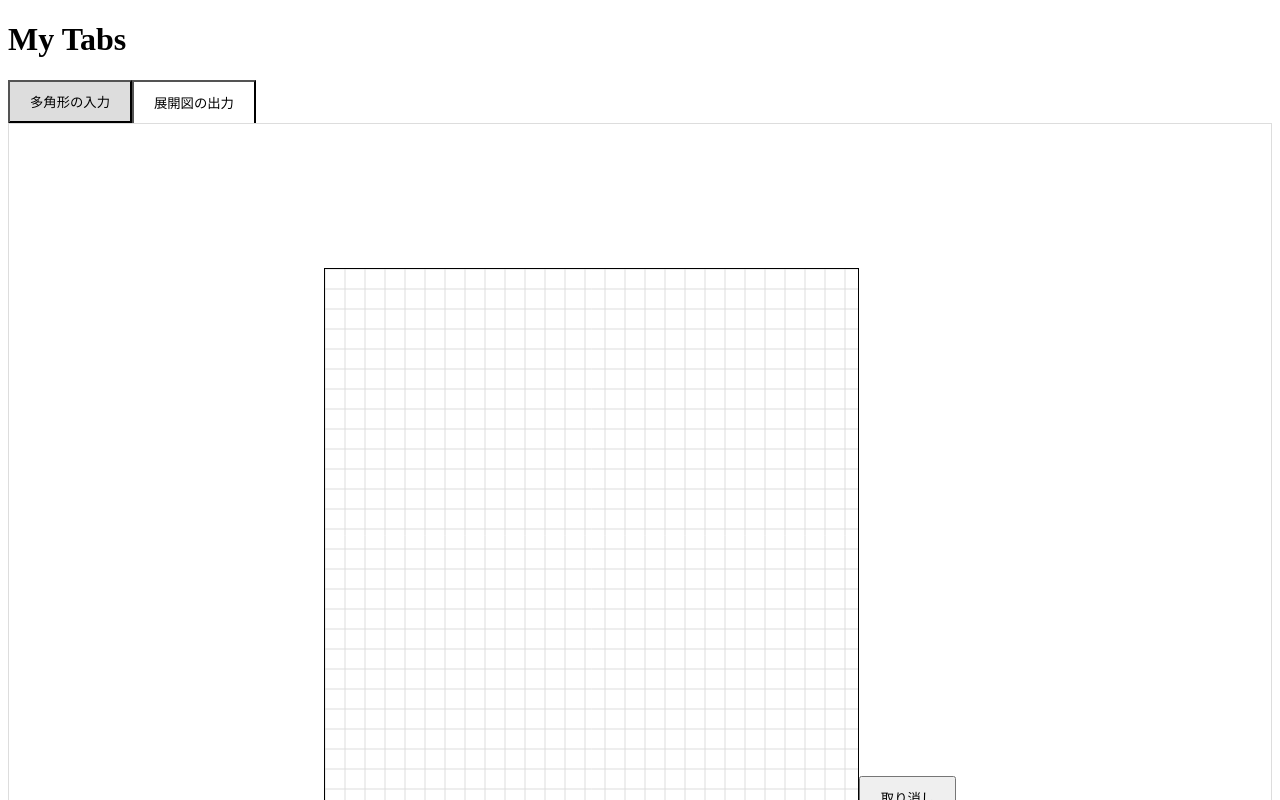
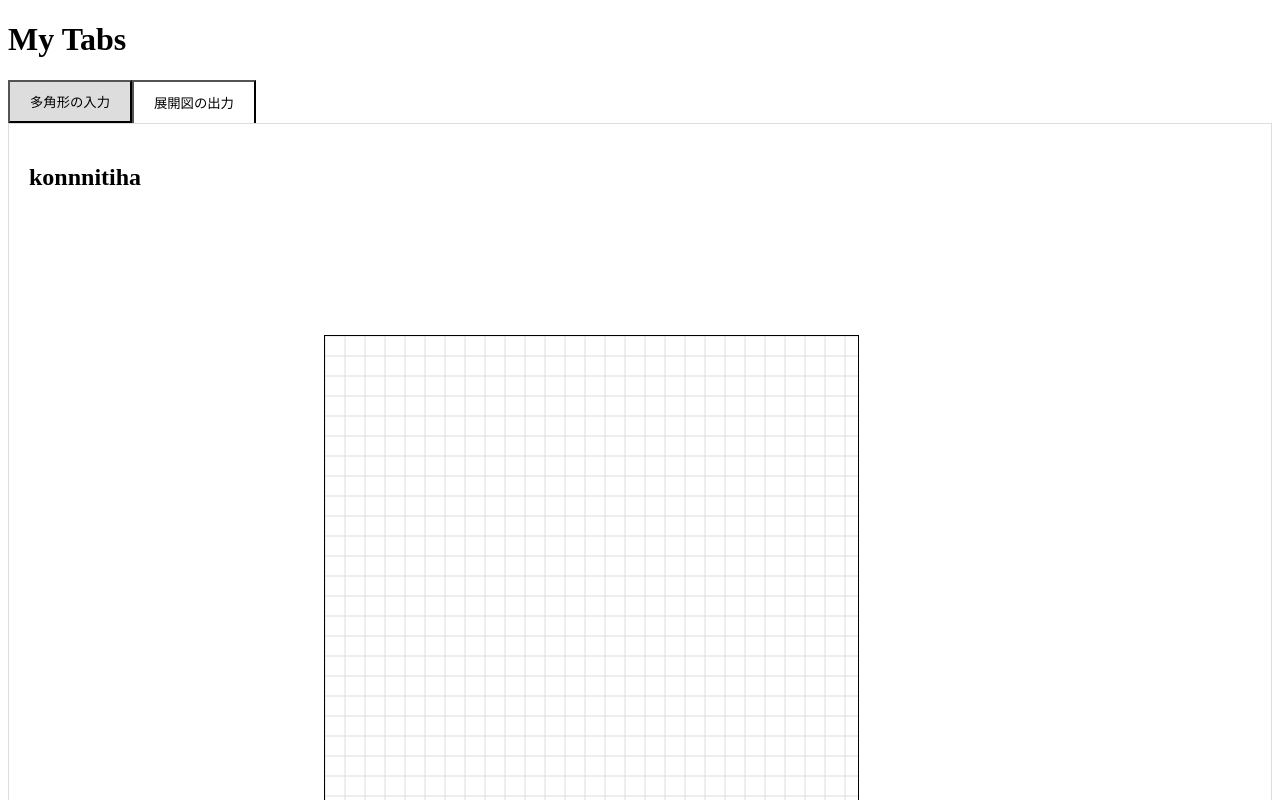
Before and after one commit to SoichiroUchida/bpgenerater, a Next.js app: page / in a window 1280 px wide. Shown: the top 800 px of the page. Built offline with nearby package versions, Linux system fonts and the light colour scheme.

Commit message:
マイナーチェンジ

```diff
--- a/pages/index.tsx
+++ b/pages/index.tsx
@@ -9,8 +9,18 @@ const Home: React.FC = () => {
 
   useEffect(() => {
     setTabs([
-      { title: '多角形の入力', content: <DrawPanel onPointsChange={setPoints} /> },
-      { title: '展開図の出力', content: <DrawPanelWithCompute points={points} /> }
+      {
+        title: '多角形の入力',
+        content: (
+          <div>
+            <h2> konnnitiha</h2>
+            <DrawPanel onPointsChange={setPoints} /> ,
+          </div>
+        )
+      },
+      {
+        title: '展開図の出力',
+        content: <DrawPanelWithCompute points={points} /> }
     ]);
   }, [points]);
 
```
